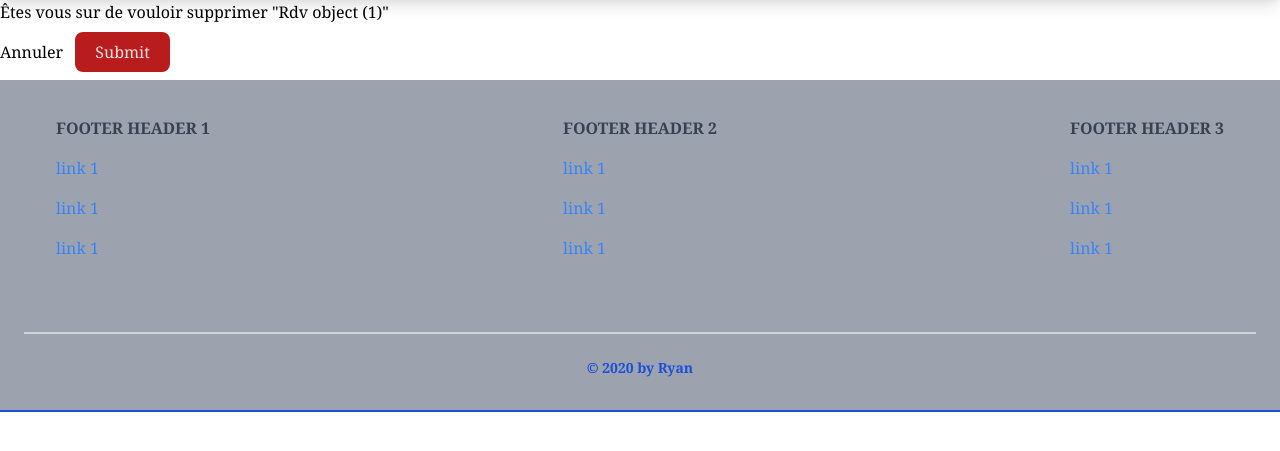
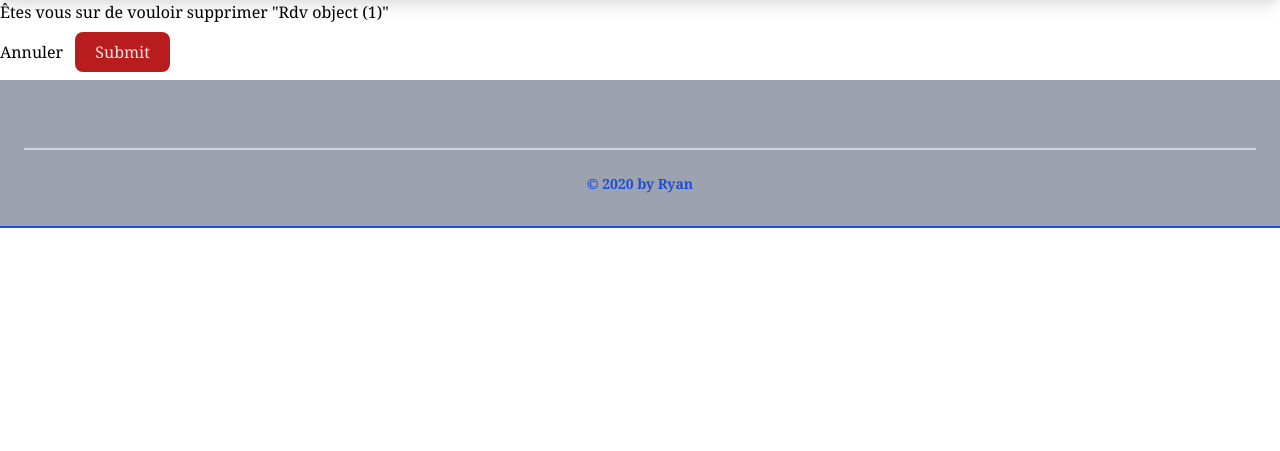
Before and after one commit to ryan-1337/my_driving_school, a Django app: page /intra/delete/1/ in a window 1280 px wide. Shown: the part 69-520 px from the top of the page. Run offline with Django 3.2, Linux system fonts and the light colour scheme; data comes from the database, SQL or seed files in the repository; style sheets or scripts are compiled from the project's sources.

Commit message:
fix footer

```diff
--- a/python_my_driving_school/intra/templates/accounts/footer.html
+++ b/python_my_driving_school/intra/templates/accounts/footer.html
@@ -1,28 +1,6 @@
 <footer class="footer bg-gray-400 relative pt-1 border-b-2 border-blue-700">
     <div class="container mx-auto px-6">
 
-        <div class="sm:flex sm:mt-8">
-            <div class="mt-8 sm:mt-0 sm:w-full sm:px-8 flex flex-col md:flex-row justify-between">
-                <div class="flex flex-col">
-                    <span class="font-bold text-gray-700 uppercase mb-2">Footer header 1</span>
-                    <span class="my-2"><a href="#" class="text-blue-500  text-md hover:text-blue-500">link 1</a></span>
-                    <span class="my-2"><a href="#" class="text-blue-500  text-md hover:text-blue-500">link 1</a></span>
-                    <span class="my-2"><a href="#" class="text-blue-500  text-md hover:text-blue-500">link 1</a></span>
-                </div>
-                <div class="flex flex-col">
-                    <span class="font-bold text-gray-700 uppercase mt-4 md:mt-0 mb-2">Footer header 2</span>
-                    <span class="my-2"><a href="#" class="text-blue-500 text-md hover:text-blue-500">link 1</a></span>
-                    <span class="my-2"><a href="#" class="text-blue-500  text-md hover:text-blue-500">link 1</a></span>
-                    <span class="my-2"><a href="#" class="text-blue-500 text-md hover:text-blue-500">link 1</a></span>
-                </div>
-                <div class="flex flex-col">
-                    <span class="font-bold text-gray-700 uppercase mt-4 md:mt-0 mb-2">Footer header 3</span>
-                    <span class="my-2"><a href="#" class="text-blue-500  text-md hover:text-blue-500">link 1</a></span>
-                    <span class="my-2"><a href="#" class="text-blue-500  text-md hover:text-blue-500">link 1</a></span>
-                    <span class="my-2"><a href="#" class="text-blue-500  text-md hover:text-blue-500">link 1</a></span>
-                </div>
-            </div>
-        </div>
     </div>
     <div class="container mx-auto px-6">
         <div class="mt-16 border-t-2 border-gray-300 flex flex-col items-center">
```
